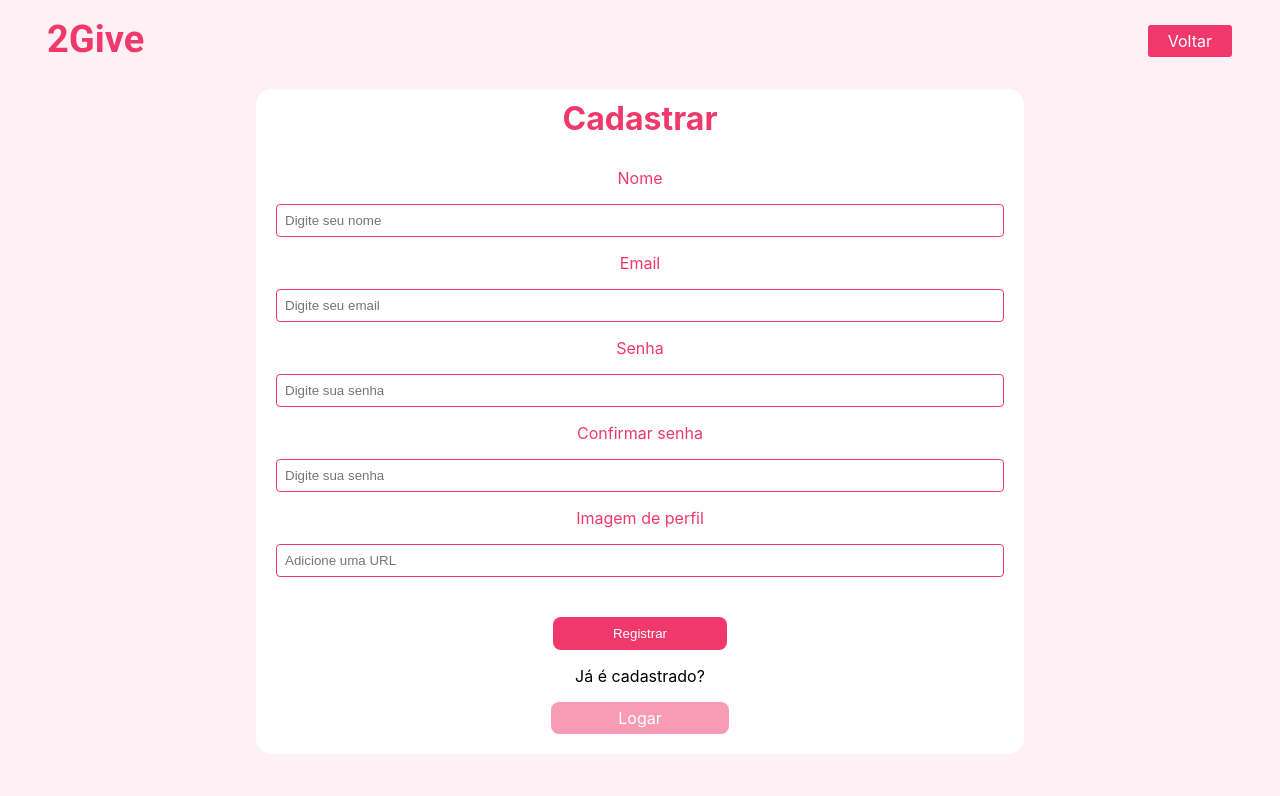
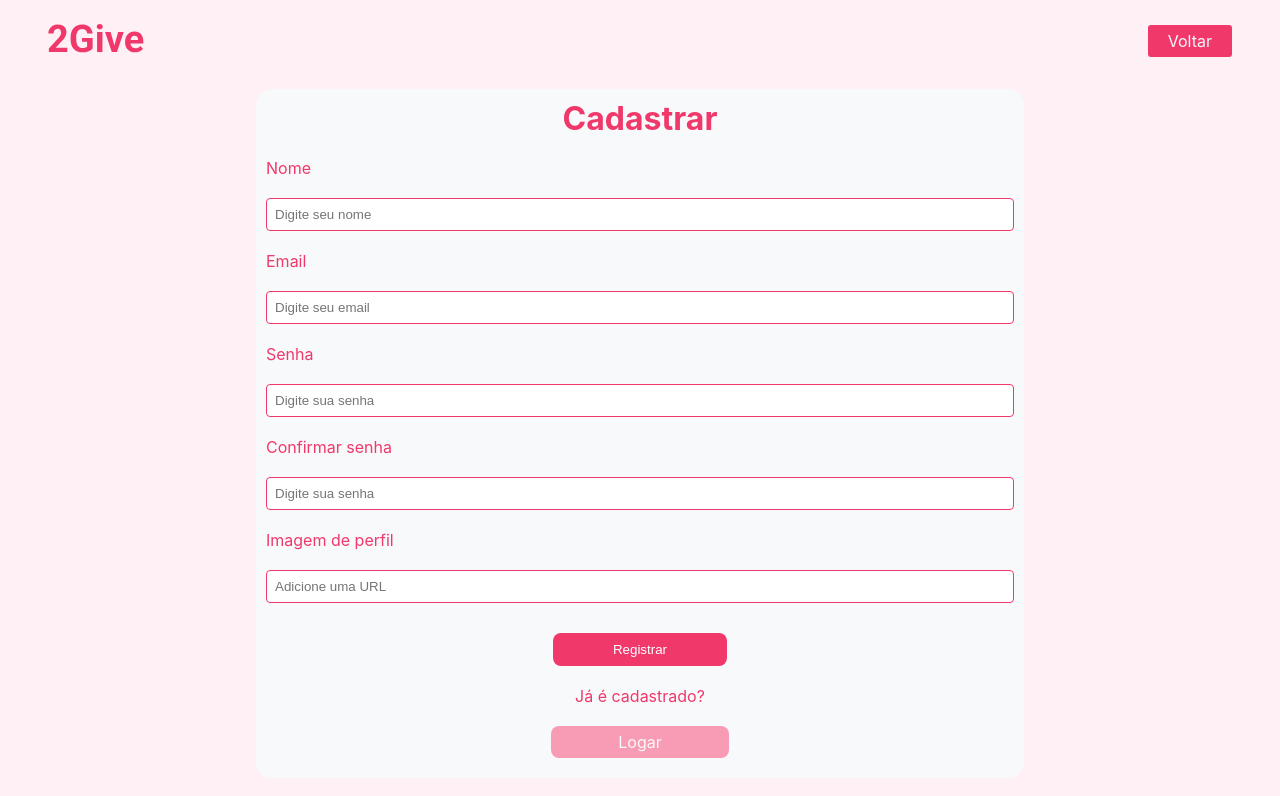
Before and after one commit to JuniorSantos05/2Give, a React (Create React App) app: page / in a window 1280 px wide. Shown: the top 796 px of the page. Built offline with nearby package versions, Linux system fonts and the light colour scheme.

Commit message:
Refatora registerPage 1.2

```diff
--- a/src/components/Button/style.ts
+++ b/src/components/Button/style.ts
@@ -1,4 +1,5 @@
 import styled, { css } from "styled-components";
+import { colors } from "../../styles/Global/colors";
 
 interface ITypographyProps {
   btnStyle?: any;
@@ -8,19 +9,9 @@ export const ButtonStyled = styled.button<ITypographyProps>`
   padding: 9px 60px;
   border-radius: 8px;
   max-width: 400px;
-  background-color: #f0386b;
+  background-color: ${colors.colorPrimary};
   color: #fff;
   &:disabled {
     filter: opacity(0.7);
   }
-
-  /* ${({ btnStyle }) => {
-    switch (btnStyle) {
-      case "btnPrimary":
-        return css`
-          padding: 100px;
-          color: red;
-        `;
-    }
-  }} */
 `;
--- a/src/components/Link/styles.ts
+++ b/src/components/Link/styles.ts
@@ -1,11 +1,12 @@
 import { Link } from "react-router-dom";
 import styled from "styled-components";
+import { colors } from "../../styles/Global/colors";
 
 export const LinkBack = styled(Link)`
   padding: 6px 20px;
   border-radius: 3px;
-  background-color: #f0386b;
-  color: #fff;
+  background-color: ${colors.colorPrimary};
+  color: ${colors.colorGrey0};
 `;
 
 export const LinkLogin = styled(Link)`
@@ -13,7 +14,7 @@ export const LinkLogin = styled(Link)`
   border-radius: 8px;
   max-width: 400px;
   background-color: #f89cb5;
-  color: #fff;
+  color: ${colors.colorGrey0};
   &:disabled {
     filter: opacity(0.7);
   }
--- a/src/pages/Register/index.tsx
+++ b/src/pages/Register/index.tsx
@@ -39,13 +39,9 @@ const Register = () => {
           </figure>
           <LinkBack to="register">Voltar</LinkBack>
         </header>
-        <FlexContainer
-          display="flex"
-          flexDirection="column"
-          justifyContent="center">
+
+        <FlexContainer flexDirection="column" media="responsive">
           <h1>Cadastrar</h1>
-
-          <FlexContainer media="responsive">
           <Input
             type="text"
             register={register}
@@ -90,7 +86,6 @@ const Register = () => {
             id="imagem"
             placeholder="Adicione uma URL"
           />
-          </FlexContainer>
 
           <FlexContainer
             display="flex"
--- a/src/styles/FlexContainer/index.ts
+++ b/src/styles/FlexContainer/index.ts
@@ -1,4 +1,5 @@
 import styled, { css } from "styled-components";
+import { colors } from "../Global/colors";
 
 interface IFlexContainerProps {
   display?: string;
@@ -22,23 +23,14 @@ export const FlexContainer = styled.div<IFlexContainerProps>`
   max-width: 768px;
   margin: 0 auto;
   border-radius: 16px;
+  padding: 10px;
+  background-color: ${colors.colorGrey0};
   display: ${(props) => props.display || "block"};
   flex-direction: ${(props) => props.flexDirection || "row"};
   align-items: ${(props) => props.alignItems || "flex-start"};
   justify-content: ${(props) => props.justifyContent || "flex-start"};
   flex-wrap: ${(props) => props.flexWrap};
   gap: ${(props) => props.gap || "20px"};
-  padding: 10px;
-  background-color: #fff;
-
-  div {
-    display: flex;
-    flex-direction: column;
-    align-items: center;
-    gap: 1rem;
-    width: 100%;
-    text-align: start;
-  }
 
   ${({ media }) => {
     switch (media) {
--- a/src/styles/Global/global.ts
+++ b/src/styles/Global/global.ts
@@ -29,8 +29,6 @@ a{
   text-decoration: none;
 }
 
-h1, h2, h3, h4, h5, h6, p, span, li, label{
-  color: var(--color-grey-4);
-}
+
 
 `;
--- a/src/styles/RegisterForm/index.ts
+++ b/src/styles/RegisterForm/index.ts
@@ -1,11 +1,11 @@
 import styled from "styled-components";
+import { colors } from "../Global/colors";
 
 export const RegisterForm = styled.form`
   padding: 1.5rem 3rem 1.5rem 3rem;
   min-width: 320px;
 
-  background-color: #fff0f6;
-  color: #f0386b;
+  color: ${colors.colorPrimary};
   border-radius: 10px;
 
   display: flex;
@@ -15,7 +15,7 @@ export const RegisterForm = styled.form`
   margin: 0 auto;
 
   .error {
-    color: var(--color-error);
+    color: ${colors.colorGrey4};
     font-size: 0.7rem;
   }
 
@@ -33,11 +33,7 @@ export const RegisterForm = styled.form`
   input {
     width: 100%;
     padding: 0.5rem;
-    border: 1px solid #f0386b;
+    border: 1px solid ${colors.colorPrimary};
     border-radius: 4px;
   }
-
-  span {
-    color: #000000 !important;
-  }
 `;
```
Also changed, not shown: src/styles/Global/colors.ts (+14 -14 lines). Lines whose indentation alone changed are shown as unchanged.
